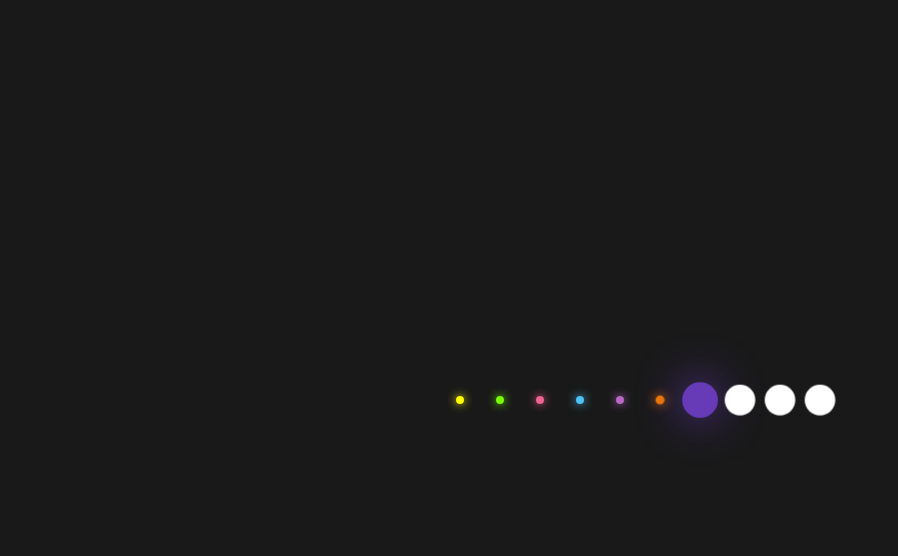
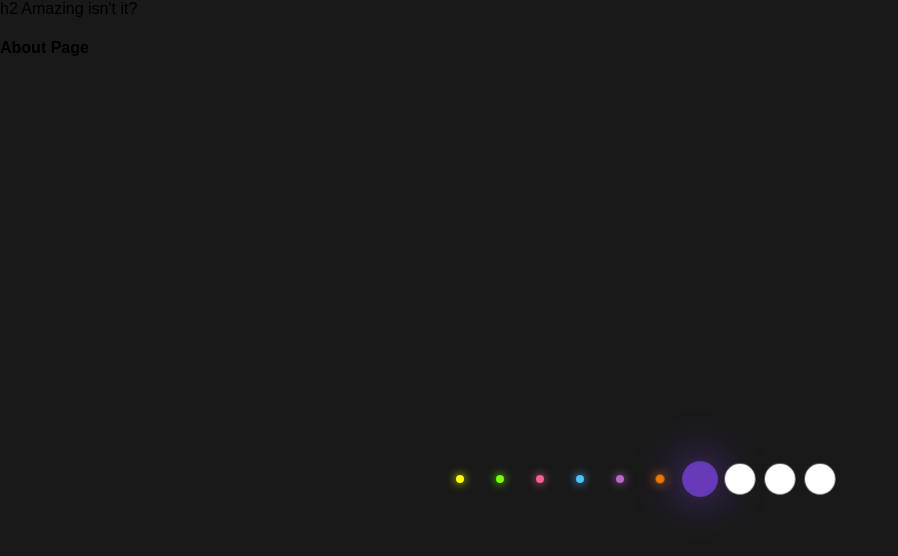
Before and after one commit to langley-ruffner/myfirstrepo, a plain HTML site: page index.html in a window 1280 px wide. Shown: the whole page, without its empty margins (0-898 px from the left). Drawn offline with Linux system fonts and the light colour scheme.

Commit message:
Added h2 and About page

```diff
--- a/index.html
+++ b/index.html
@@ -7,6 +7,10 @@
   <title>Glowing Dots</title>
 </head>
 <body>
+  <div>
+    h2 Amazing isn't it?
+    <h4>About Page</h4>
+  </div>
   <ul>
     <li></li>
     <li></li>
```
